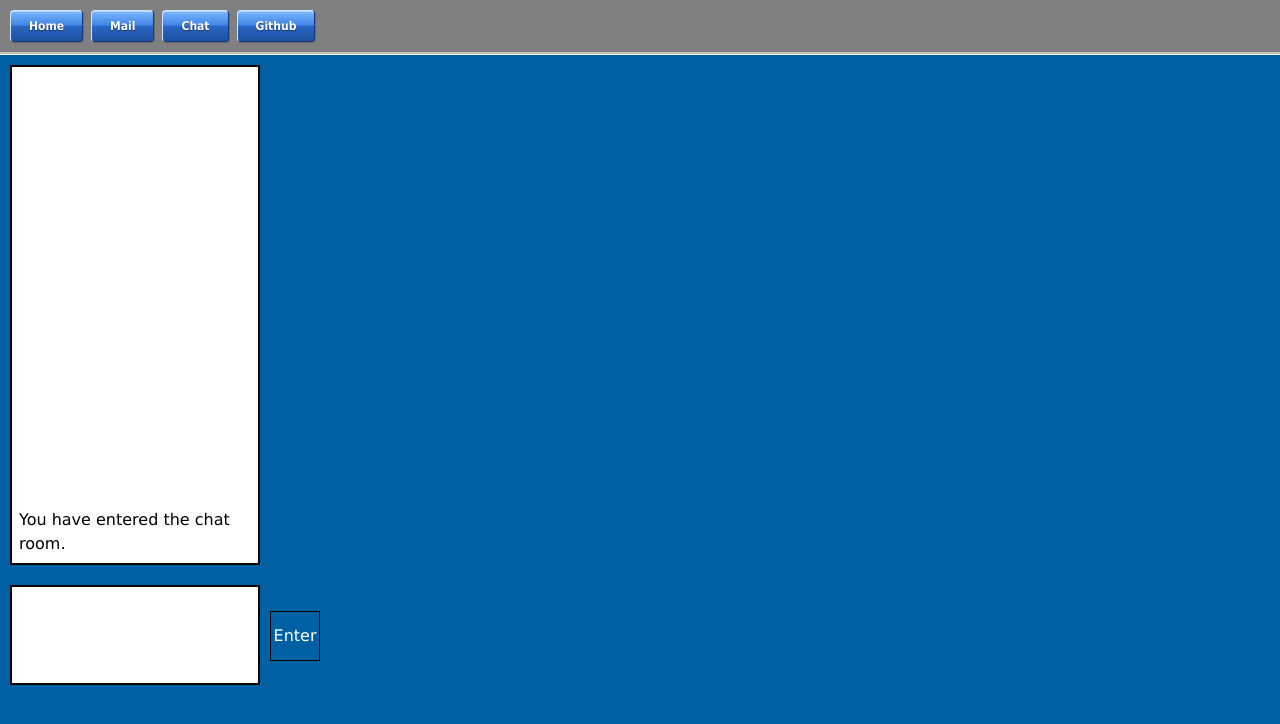
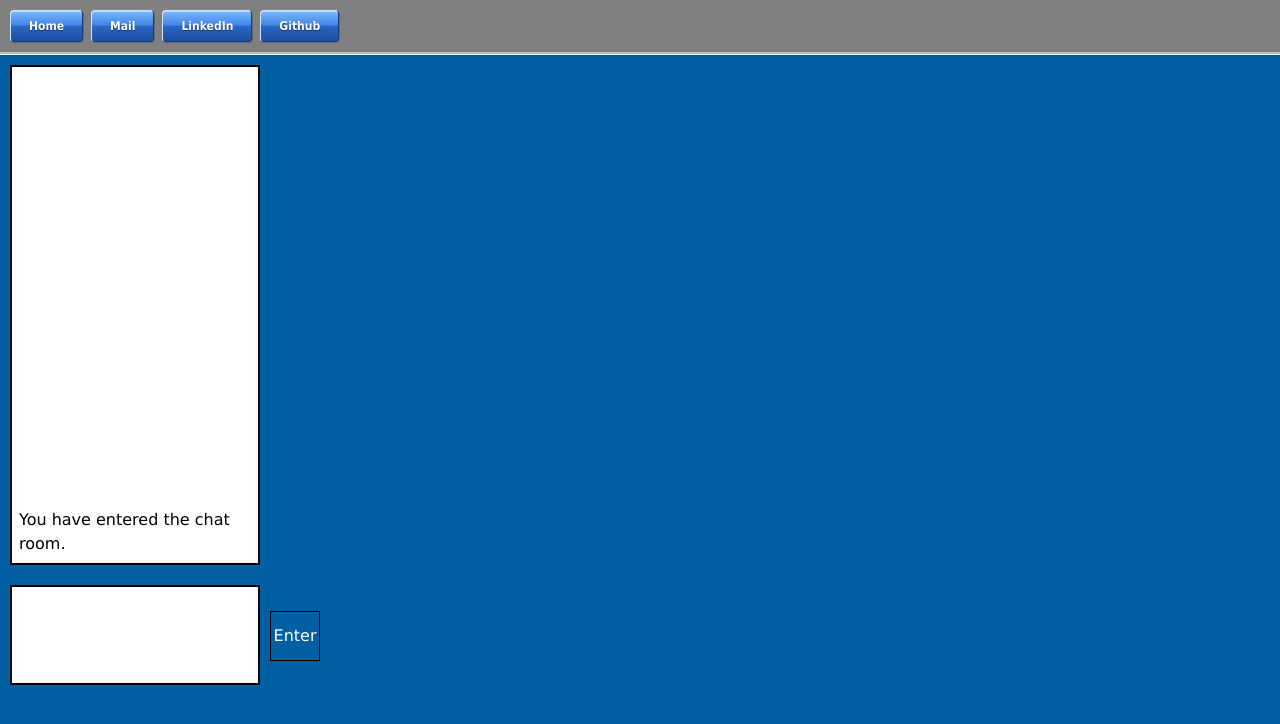
Before and after one commit to lywc20/briefcase, a Next.js app in the folder frontend/: page / in a window 1280 px wide. Shown: the top 724 px of the page. Built offline with nearby package versions, Linux system fonts and the light colour scheme.

Commit message:
Updates nav bar to point to github and linkedin

```diff
--- a/frontend/src/app/page.tsx
+++ b/frontend/src/app/page.tsx
@@ -1,5 +1,4 @@
 import ChatComponent from "@/components/ChatComponent";
-import Header from "../components/header";
 
 export default function Home() {
   return (
--- a/frontend/src/components/NavBar.tsx
+++ b/frontend/src/components/NavBar.tsx
@@ -7,7 +7,6 @@ export default function Navbar() {
         display: "flex",
         gap: "8px",
         padding: "10px",
-        // background: "#d7e7ff",
         background: "grey",
         borderBottom: "2px solid silver",
       }}
@@ -16,8 +15,12 @@ export default function Navbar() {
       <NavButton href={`mailto:${process.env.NEXT_PUBLIC_CONTACT_EMAIL}`}>
         Mail
       </NavButton>
-      <NavButton href="/chat">Chat</NavButton>
-      <NavButton href="/news">Github</NavButton>
+      <NavButton href={process.env.NEXT_PUBLIC_CONTACT_LINKEDIN as string}>
+        LinkedIn
+      </NavButton>
+      <NavButton href={process.env.NEXT_PUBLIC_GITHUB as string}>
+        Github
+      </NavButton>
     </nav>
   );
 }
```
